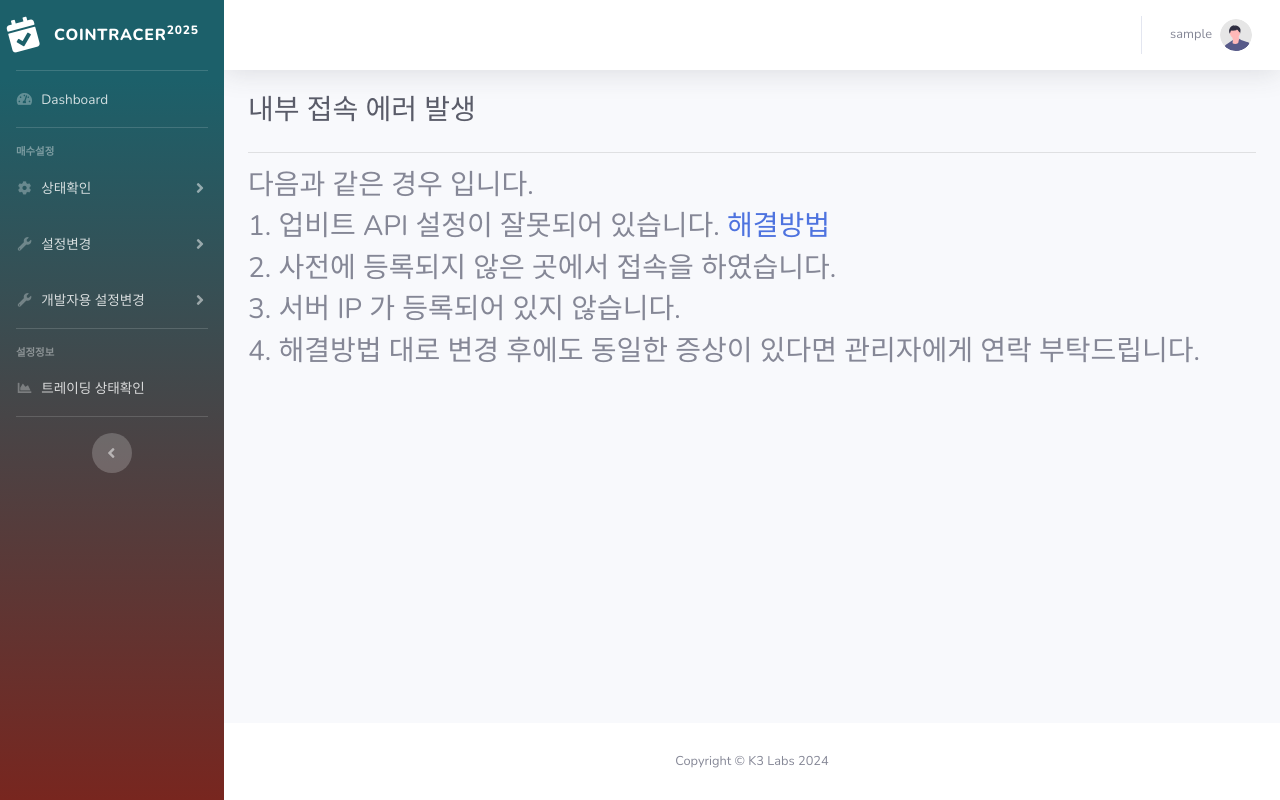
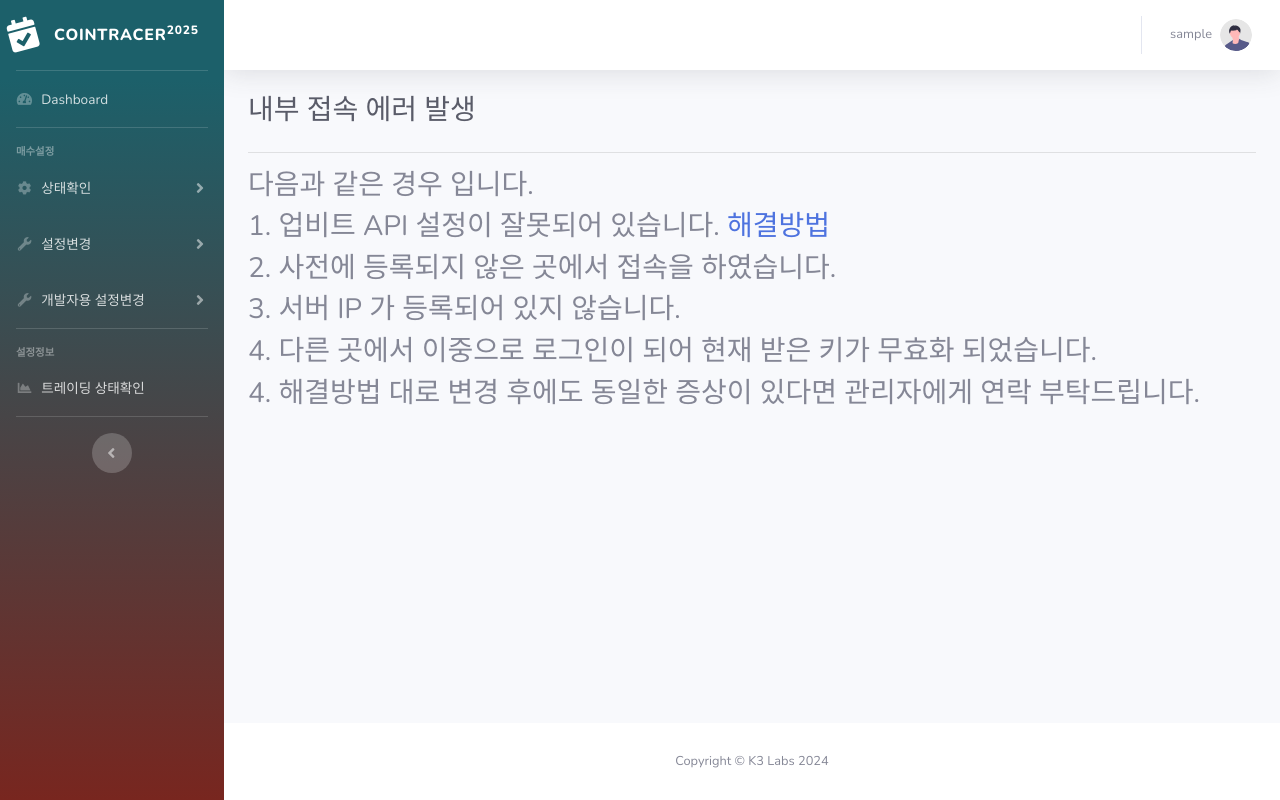
Before and after one commit to ywydpapa/coinTracerFlask, a Flask app: template templates/error/500err.html in a window 1280 px wide. Run offline with Flask 3, Linux system fonts and the light colour scheme; the template is opened without the code that fills it, so the values that code supplies are empty; the visitor is signed in with stand-in values (Sample User, id 1); some libraries are stand-ins or nearby versions.

Commit message:
에러페이지 적용

```diff
--- a/templates/error/500err.html
+++ b/templates/error/500err.html
@@ -21,6 +21,7 @@
                     <h3>1. 업비트 API 설정이 잘못되어 있습니다. <a href="/help01">해결방법</a> </h3>
                     <h3>2. 사전에 등록되지 않은 곳에서 접속을 하였습니다. </h3>
                     <h3>3. 서버 IP 가 등록되어 있지 않습니다. </h3>
+                    <h3>4. 다른 곳에서 이중으로 로그인이 되어 현재 받은 키가 무효화 되었습니다. </h3>
                     <h3>4. 해결방법 대로 변경 후에도 동일한 증상이 있다면 관리자에게 연락 부탁드립니다.</h3>
                 </div>
                 <!-- /.container-fluid -->
```
